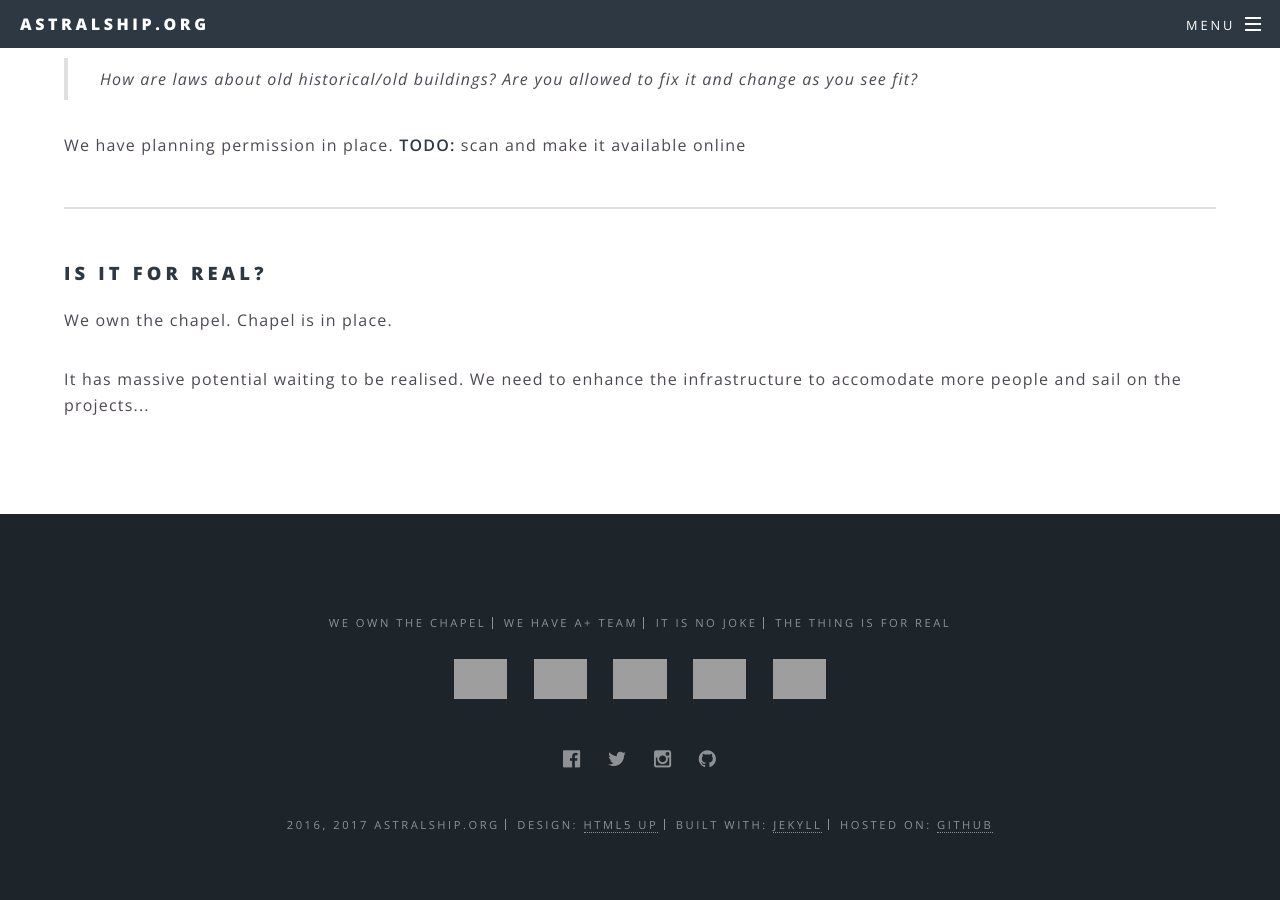
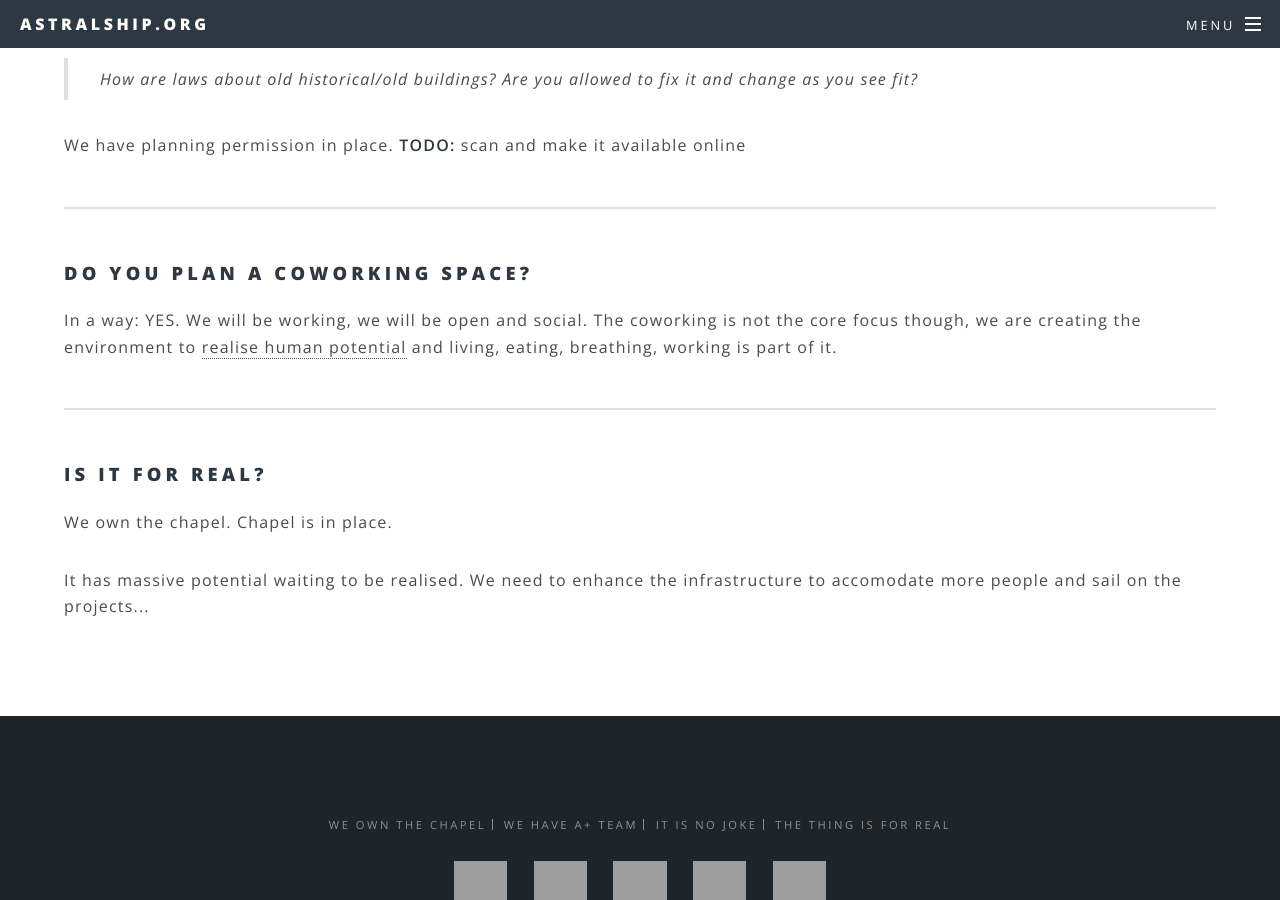
Before and after one commit to astralship/astralship.github.io, a Jekyll site: the page built from faq.html, in a window 1280 px wide and 900 px high, scrolled down 1648 px, cut to the strip 0-900 px from the top of the window. Built offline with Jekyll 4.4.1, drawn with Linux system fonts in a browser that asks for light colours; grey boxes are pictures that could not be loaded.

Commit message:
Update faq.html

```diff
--- a/faq.html
+++ b/faq.html
@@ -45,6 +45,12 @@ order: 997
 
 	<hr />
 
+	<h3>Do you plan a coworking space?</h3>
+
+	<p>In a way: YES. We will be working, we will be open and social. The coworking is not the core focus though, we are creating the environment to <a href="flow.html">realise human potential</a> and living, eating, breathing, working is part of it.</p>
+
+	<hr />
+
 	<h3>Is it for real?</h3>
 	<p>We own the chapel. Chapel is in place.</p>
 	<p>It has massive potential waiting to be realised. We need to enhance the infrastructure to accomodate more people and sail on the projects...</p>
```
